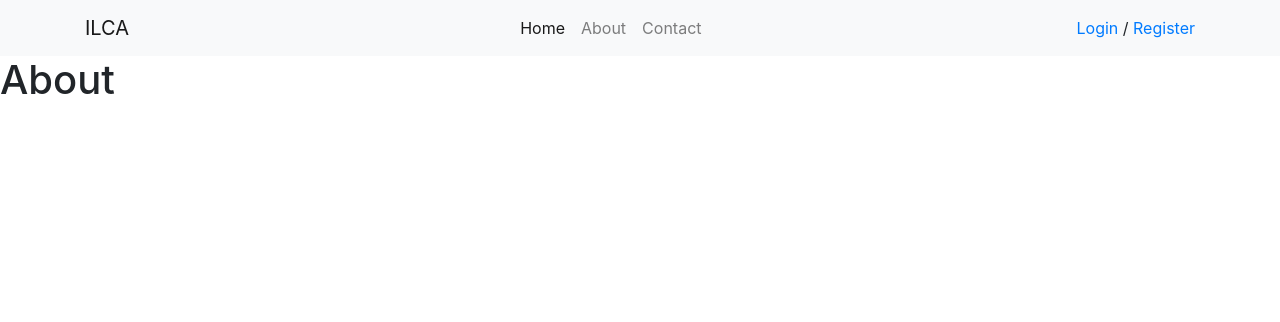
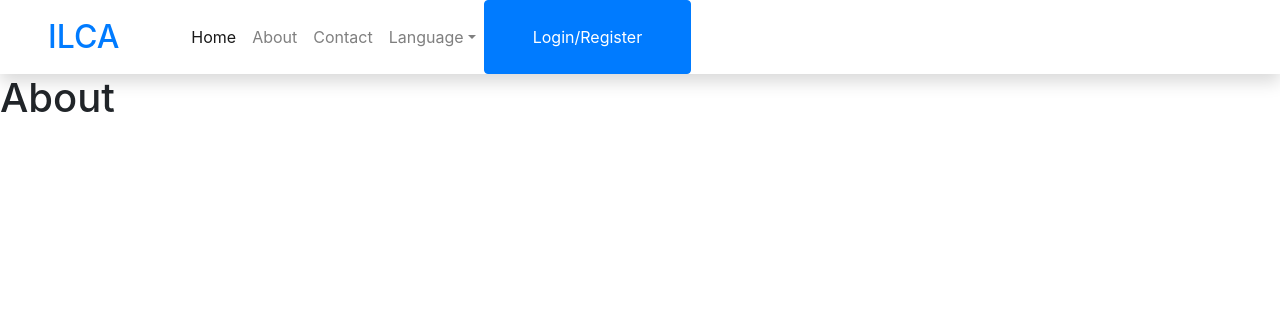
Before and after one commit to kaleblub/ILCA-Website, a Django app: page /about/ in a window 1280 px wide. Shown: the top 322 px of the page. Run offline with Django 4.2, Linux system fonts and the light colour scheme; some libraries are stand-ins or nearby versions.

Commit message:
Changed the navbar, made a large register/login button, and a language dropdown that needs to be styled better and add the language switching functionality.

```diff
--- a/main/templates/main/base.html
+++ b/main/templates/main/base.html
@@ -29,40 +29,33 @@
 
 <body>
     <!-- Header Begin -->
-    <header>
-        <nav class="navbar navbar-expand-lg navbar-light bg-light">
-            <div class="container">
-                <a class="navbar-brand absolute" href="{% url 'home' %}">ILCA</a>
-                <button class="navbar-toggler" type="button" data-toggle="collapse" data-target="#navbarsExample05" aria-controls="navbarsExample05" aria-expanded="false" aria-label="Toggle navigation">
-                    <span class="navbar-toggler-icon"></span>
-                </button>
-                <div class="collapse navbar-collapse navbar-light" id="navbarsExample05">
-                    <ul class="navbar-nav mx-auto">
-                        <li class="nav-item">
-                            <a class="nav-link active" href="{% url 'home' %}">Home</a>
-                        </li>
-                        <!-- <li class="nav-item dropdown">
-                            <a class="nav-link dropdown-toggle" href="courses.html" id="dropdown04" data-toggle="dropdown" aria-haspopup="true" aria-expanded="false">Courses</a>
-                            <div class="dropdown-menu" aria-labelledby="dropdown04">
-                                <a class="dropdown-item" href="courses.html">HTML</a>
-                            </div>
-                        </li> -->
-                        <li class="nav-item">
-                            <a class="nav-link" href="{% url 'about' %}">About</a>
-                        </li>
-                        <li class="nav-item">
-                            <a class="nav-link" href="{% url 'contact' %}">Contact</a>
-                        </li>
-                    </ul>
-                    <ul class="navbar-nav absolute-right">
-                        <li>
-                            <a href="login.html">Login</a> / <a href="{% url 'register' %}'">Register</a>
-                        </li>
-                    </ul>
+    <!-- <header> -->
+        <nav class="navbar navbar-expand-lg bg-white navbar-light shadow sticky-top p-0">
+        <a href="index.html" class="navbar-brand d-flex align-items-center px-4 px-lg-5">
+            <h2 class="m-0 text-primary"><i class="fa fa-book me-3"></i>ILCA</h2>
+        </a>
+        <button type="button" class="navbar-toggler me-4" data-bs-toggle="collapse" data-bs-target="#navbarCollapse">
+            <span class="navbar-toggler-icon"></span>
+        </button>
+        <div class="collapse navbar-collapse" id="navbarCollapse">
+            <div class="navbar-nav ms-auto p-4 p-lg-0">
+                <a href="{% url 'home' %}" class="nav-item nav-link active">Home</a>
+                <a href="{% url 'about' %}'" class="nav-item nav-link">About</a>
+                <a href="{% url 'contact' %}" class="nav-item nav-link">Contact</a>
+                <div class="nav-item dropdown">
+                    <a href="#" class="nav-link dropdown-toggle" data-bs-toggle="dropdown">Language</a>
+                    <div class="dropdown-menu fade-down m-0">
+                        <a href="#" class="dropdown-item">Arabic</a>
+                        <a href="#" class="dropdown-item">English</a>
+                        <a href="#" class="dropdown-item">French</a>
+                        <a href="#" class="dropdown-item">Kabyle</a>
+                    </div>
                 </div>
             </div>
-        </nav>
-    </header>
+            <a href="{% url 'register' %}" class="btn btn-primary py-4 px-lg-5 d-none d-lg-block">Login/Register<i class="fa fa-arrow-right ms-3"></i></a>
+        </div>
+    </nav>
+    <!-- </header> -->
     <!-- Header End -->
     <!-- Content Begin -->
     {% block content %}{% endblock content %}
@@ -80,7 +73,7 @@
                     <div class="col-lg-3">
                         <h3 class="footer-heading"><span>Our Center</span></h3>
                         <ul class="list-unstyled">
-                            <li><a href="#">Acedemics</a></li>
+                            <li><a href="#">Academics</a></li>
                         </ul>
                     </div>
                     <div class="col-lg-3">
@@ -119,16 +112,16 @@
     <a href="#" class="btn btn-lg btn-primary btn-lg-square back-to-top"><i class="bi bi-arrow-up"></i></a>
 
     <!-- JavaScript Libraries -->
-        <script src="https://code.jquery.com/jquery-3.4.1.min.js"></script>
+    <script src="https://code.jquery.com/jquery-3.4.1.min.js"></script>
     <script src="https://cdn.jsdelivr.net/npm/bootstrap@5.0.0/dist/js/bootstrap.bundle.min.js"></script>
-    <script src="https://cdn.jsdelivr.net/npm/bootstrap@4.3.1/dist/js/bootstrap.min.js" integrity="sha384-JjSmVgyd0p3pXB1rRibZUAYoIIy6OrQ6VrjIEaFf/nJGzIxFDsf4x0xIM+B07jRM" crossorigin="anonymous"></script>
-    <script src="lib/wow/wow.min.js"></script>
-    <script src="lib/easing/easing.min.js"></script>
-    <script src="lib/waypoints/waypoints.min.js"></script>
-    <script src="lib/owlcarousel/owl.carousel.min.js"></script>
+    <!-- <script src="https://cdn.jsdelivr.net/npm/bootstrap@4.3.1/dist/js/bootstrap.min.js" integrity="sha384-JjSmVgyd0p3pXB1rRibZUAYoIIy6OrQ6VrjIEaFf/nJGzIxFDsf4x0xIM+B07jRM" crossorigin="anonymous"></script> -->
+    <script src="{% static 'lib/wow/wow.min.js' %}"></script>
+    <script src="{% static 'lib/easing/easing.min.js' %}"></script>
+    <script src="{% static 'lib/waypoints/waypoints.min.js' %}"></script>
+    <script src="{% static 'lib/owlcarousel/owl.carousel.min.js' %}"></script>
 
     <!-- Main JavaScript File -->
-    <script src="js/main.js"></script>
+    <script src="{% static 'js/main.js' %}"></script>
 </body>
 
 </html>
```
